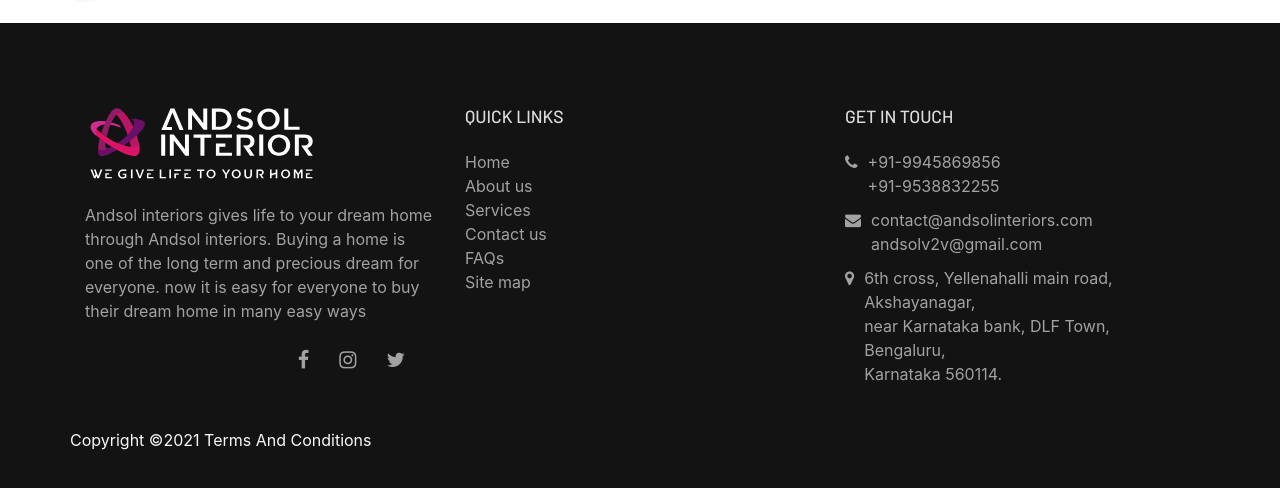
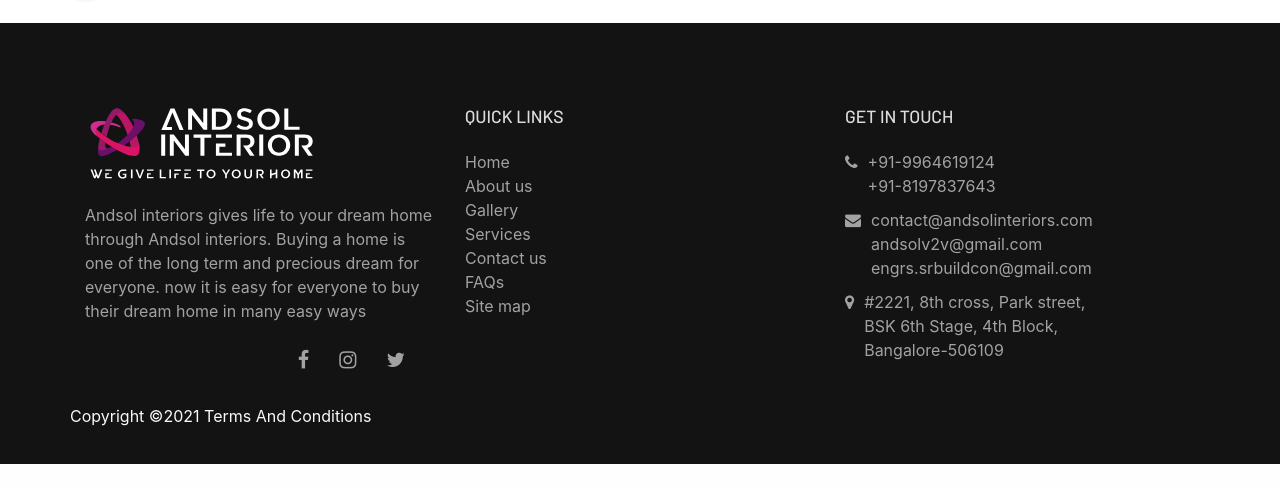
Before and after one commit to rohitsraj12/andsol-interiors, a PHP site: page /index.php in a window 1280 px wide. Shown: the part 3116-3604 px from the top of the page. After the commit the page ends 3580 px from the top, so only its background shows below. Run offline with PHP 8.4, Linux system fonts and the light colour scheme.

Commit message:
Update footer.php

```diff
--- a/private/required/footer.php
+++ b/private/required/footer.php
@@ -5,7 +5,7 @@
                         <div class="row">
                             <article class="col-sm-4">
                                 <header class="footer__article-header">
-                                    <a href="index.php">
+                                    <a href="index">
 
 <svg xmlns="http://www.w3.org/2000/svg" xml:space="preserve" width="233px" height="80px" version="1.1" style="shape-rendering:geometricPrecision; text-rendering:geometricPrecision; image-rendering:optimizeQuality; fill-rule:evenodd; clip-rule:evenodd"
 viewBox="0 0 233 80"
@@ -81,40 +81,29 @@ viewBox="0 0 233 80"
                                 <div>
                                     <ul class="footer__quick-links">
                                         <li class="footer__quick-links-list">
-                                            <a href="index.php">Home</a>
+                                            <a href="index">Home</a>
                                         </li>
                                         <li class="footer__quick-links-list">
-                                            <a href="about.php">About us</a>
+                                            <a href="about">About us</a>
                                         </li>
                                         <li class="footer__quick-links-list">
-                                            <a href="service.php">Services</a>
+                                            <a href="gallery">Gallery</a>
                                         </li>
                                         <li class="footer__quick-links-list">
-                                            <a href="contact.php">Contact us</a>
+                                            <a href="service">Services</a>
                                         </li>
                                         <li class="footer__quick-links-list">
-                                            <a href="faq.php">FAQs</a>
+                                            <a href="contact">Contact us</a>
                                         </li>
                                         <li class="footer__quick-links-list">
-                                            <a href="contact.php">Site map</a>
+                                            <a href="faq">FAQs</a>
+                                        </li>
+                                        <li class="footer__quick-links-list">
+                                            <a href="#">Site map</a>
                                         </li>
                                     </ul>
                                 </div>
                             </article>
-                            <!-- <article class="col-sm-2">
-                                <header class="footer__article-header">
-                                    PROJECTS
-                                </header>
-                                <div>
-                                    <ul>
-                                        <li>1</li>
-                                        <li>2</li>
-                                        <li>3</li>
-                                        <li>4</li>
-                                        <li>5</li>
-                                    </ul>
-                                </div>
-                            </article> -->
                             <article class="col-sm-4">
                                 <header class="footer__article-header">
                                     GET IN TOUCH
@@ -126,8 +115,8 @@ viewBox="0 0 233 80"
                                                 <i class="fa fa-phone" aria-hidden="true"></i>
                                             </div>
                                             <div class="right__block">
-                                                <a class="right__block-phone" href="tel:9945869856" target="_blank">+91-9945869856</a>
-                                                <a class="right__block-phone" href="tel:9538832255" target="_blank">+91-9538832255</a>
+                                                <a class="right__block-phone" href="tel:9964619124" target="_blank">+91-9964619124</a>
+                                                <a class="right__block-phone" href="tel:8197837643" target="_blank">+91-8197837643</a>
                                             </div>
                                         </li>
                                         <li class="footer__contact-list">
@@ -137,6 +126,7 @@ viewBox="0 0 233 80"
                                             <div class="right__block">
                                                 <a href="mailto:contact@andsolinteriors.com">contact@andsolinteriors.com</a>
                                                 <a href="mailto:andsolv2v@gmail.com">andsolv2v@gmail.com</a>
+                                                <a href="mailto:engrs.srbuildcon@gmail.com">engrs.srbuildcon@gmail.com</a>
                                             </div>
                                         </li>
                                         <li class="footer__contact-list">
@@ -145,7 +135,7 @@ viewBox="0 0 233 80"
                                             </div>
                                             <div class="right__block">
                                                 <address>
-                                                    6th cross, Yellenahalli main road, Akshayanagar,</br> near Karnataka bank, DLF Town, Bengaluru,</br> Karnataka 560114.
+                                                        #2221, 8th cross, Park street, </br> BSK 6th Stage, 4th Block, </br> Bangalore-506109
                                                 </address>
                                             </div>
                                         </li>
```
